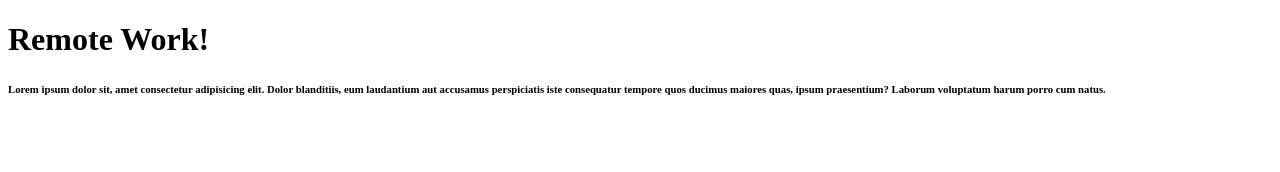
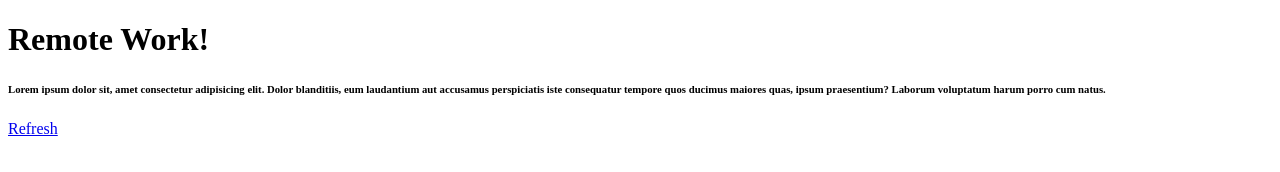
Before and after one commit to MnrFadhil/latihan-repo-remote, a plain HTML site: page index.html in a window 1280 px wide. Drawn offline with Linux system fonts and the light colour scheme.

Commit message:
add link

```diff
--- a/index.html
+++ b/index.html
@@ -8,5 +8,7 @@
 <body>
     <h1>Remote Work!</h1>
     <h6>Lorem ipsum dolor sit, amet consectetur adipisicing elit. Dolor blanditiis, eum laudantium aut accusamus perspiciatis iste consequatur tempore quos ducimus maiores quas, ipsum praesentium? Laborum voluptatum harum porro cum natus.</h6>
+
+    <a href="index.html">Refresh</a>
 </body>
 </html>
```
